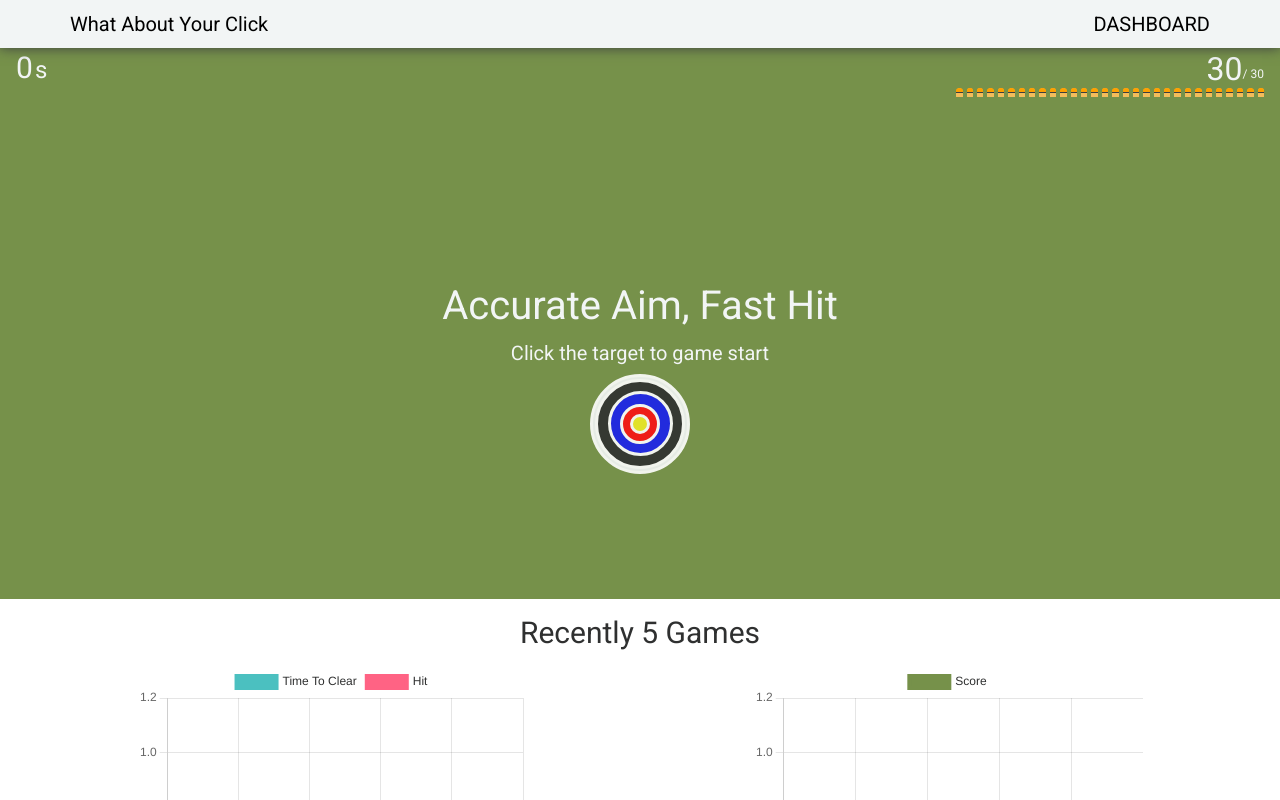
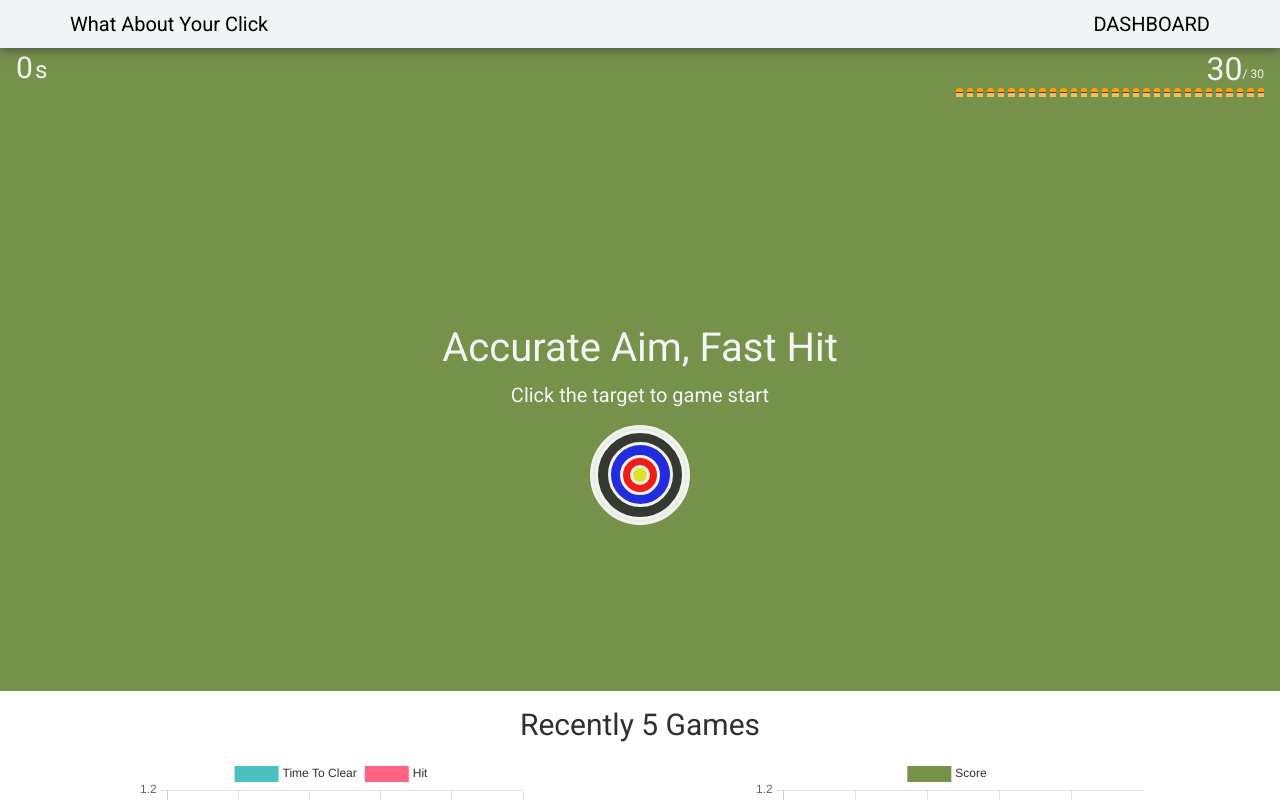
Before and after one commit to tjdwp0211/shooting-game, a Next.js app: page / in a window 1280 px wide. Shown: the top 800 px of the page. Built offline with nearby package versions, Linux system fonts and the light colour scheme.

Commit message:
style: UserInteraction Component #30
- Modify CSS keywords for desktop users

```diff
--- a/src/layout/pages/index/elements/UserInteraction.tsx
+++ b/src/layout/pages/index/elements/UserInteraction.tsx
@@ -50,8 +50,8 @@ export default UserInteraction;
 
 const Wrapper = styled.div`
   width: 100%;
-  height: calc(100vh - 48px);
-  max-height: 500px;
+  height: calc(80vh - 48px);
+  min-height: 300px;
   position: relative;
 `;
 
```
